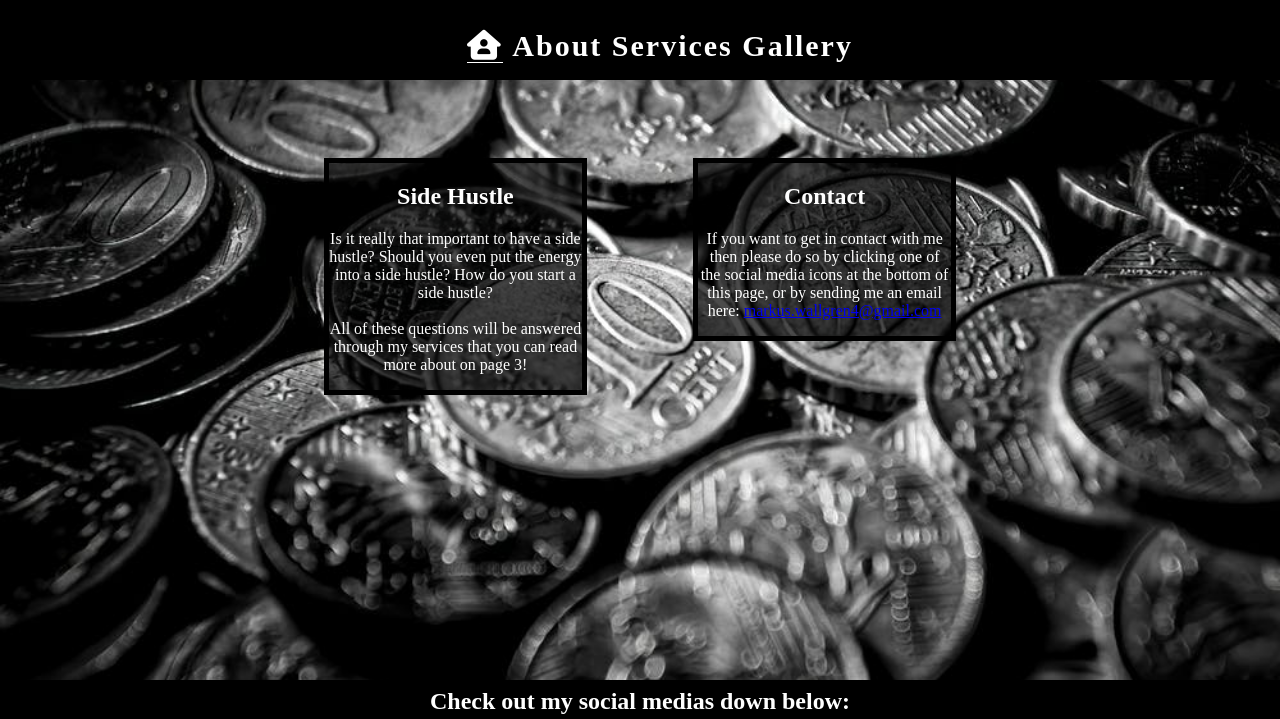
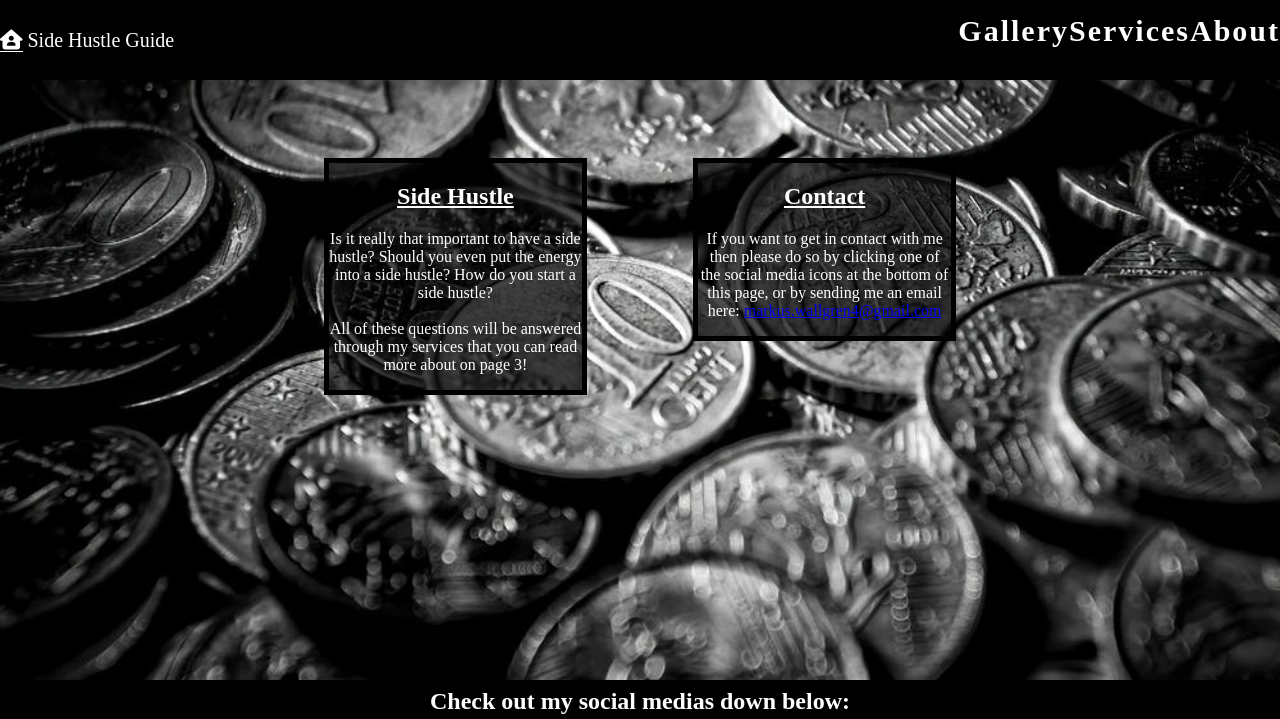
Before and after one commit to Wagge4/project-one, a plain HTML site: page index.html in a window 1280 px wide. Shown: the top 719 px of the page. Drawn offline with Linux system fonts and the light colour scheme.

Commit message:
Move home icon to the left and nav links to the right

```diff
--- a/assets/css/style.css
+++ b/assets/css/style.css
@@ -61,6 +61,17 @@ nav a{
    letter-spacing: 2px;
 }
 
+#home-icon{
+    float:left;
+    list-style-type: none;
+    text-align:center;
+    font-size:100%;
+}
+
+.nav-link{
+    float:right;
+}
+
 .money-image{
     height:620px;
     width:100%;
@@ -68,6 +79,10 @@ nav a{
 }
 
 /* Middle Section */
+
+.data-header{
+    text-decoration: underline;
+}
 #test{
     width: 20%;
     position: relative;
@@ -88,6 +103,18 @@ nav a{
     background-color: rgba(0, 0, 0, .7);
     text-align: center;
     border:#000000 solid 5px;
+}
+
+/* Gallery */
+
+#images{
+    line-height: 0;
+    column-count: 3;
+    column-gap: 0;
+}
+
+#images > img{
+    width:100%;
 }
 
 /*Footer*/
--- a/index.html
+++ b/index.html
@@ -14,11 +14,11 @@
 <header>
       <div id="nav-div">
         <nav>
+          <li id="home-icon"><a href="index.html" class="active"><i class="fas fa-house-user"></i></a> Side Hustle Guide</li>
             <ul id="menu">
-                <li><a href="index.html" class="active"><i class="fas fa-house-user"></i></a></li>
-                <li><a href="about.html">About</a></li>
-                <li><a href="services.html">Services</a></li>
-                <li><a href="gallery.html">Gallery</a></li>
+                <li class="nav-link"><a href="about.html">About</a></li>
+                <li class="nav-link"><a href="services.html">Services</a></li>
+                <li class="nav-link"><a href="gallery.html">Gallery</a></li>
             </ul>
         </nav>
       </div>
@@ -26,7 +26,7 @@
 
 <section>
   <div id="test">
-    <h1>Side Hustle</h1>
+    <h1 class="data-header">Side Hustle</h1>
     <p>Is it really that important to have a side hustle?
       Should you even put the energy into a side hustle?
       How do you start a side hustle? <br> <br>
@@ -38,7 +38,7 @@
 
 <section>
   <div id="right-box">
-    <h1>Contact</h1>
+    <h1 class="data-header">Contact</h1>
     <p> If you want to get in contact with me then please do so by clicking
       one of the social media icons at the bottom of this page, or by sending
       me an email here:
```
Also changed, not shown: gallery.html (renamed from contact.html, +9 -2 lines), assets/images/crypto.jpeg (added), assets/images/money.jpg (deleted), assets/images/poker.jpeg (added), assets/images/stocks.jpg (added), assets/images/writing.jpg (added).
